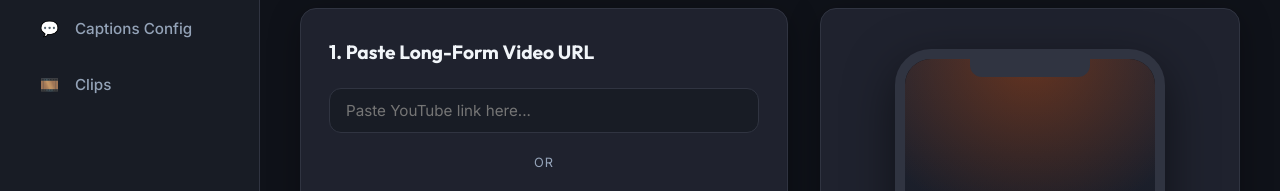
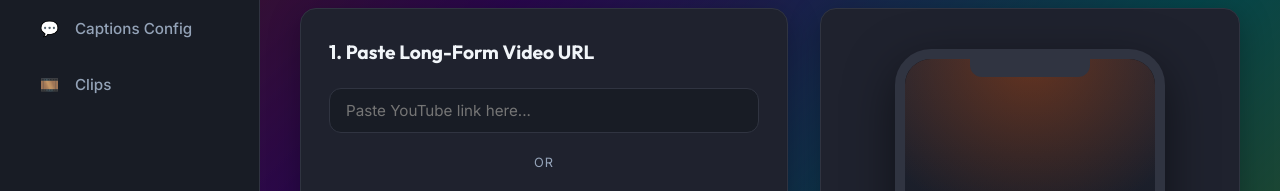
Before and after one commit to Rudra-Attri-Pandey/ai-shorts-creator, a website: page index.html in a window 1280 px wide. Shown: the part 170-361 px from the top of the page. Drawn offline with Linux system fonts and the light colour scheme; no server answers.

Commit message:
style: palette as full-page gradient background (01/04 technique)

```diff
--- a/styles.css
+++ b/styles.css
@@ -26,7 +26,7 @@
 }
 
 body {
-  background-color: var(--bg-darker);
+  background: linear-gradient(rgba(7,9,19,0.72), rgba(7,9,19,0.72)), linear-gradient(135deg, #E35000 0%, #8000E3 33%, #00E3DA 66%, #CEE300 100%); background-attachment: fixed;
   color: var(--text-main);
   font-family: var(--font-sans);
   line-height: 1.6;
```
